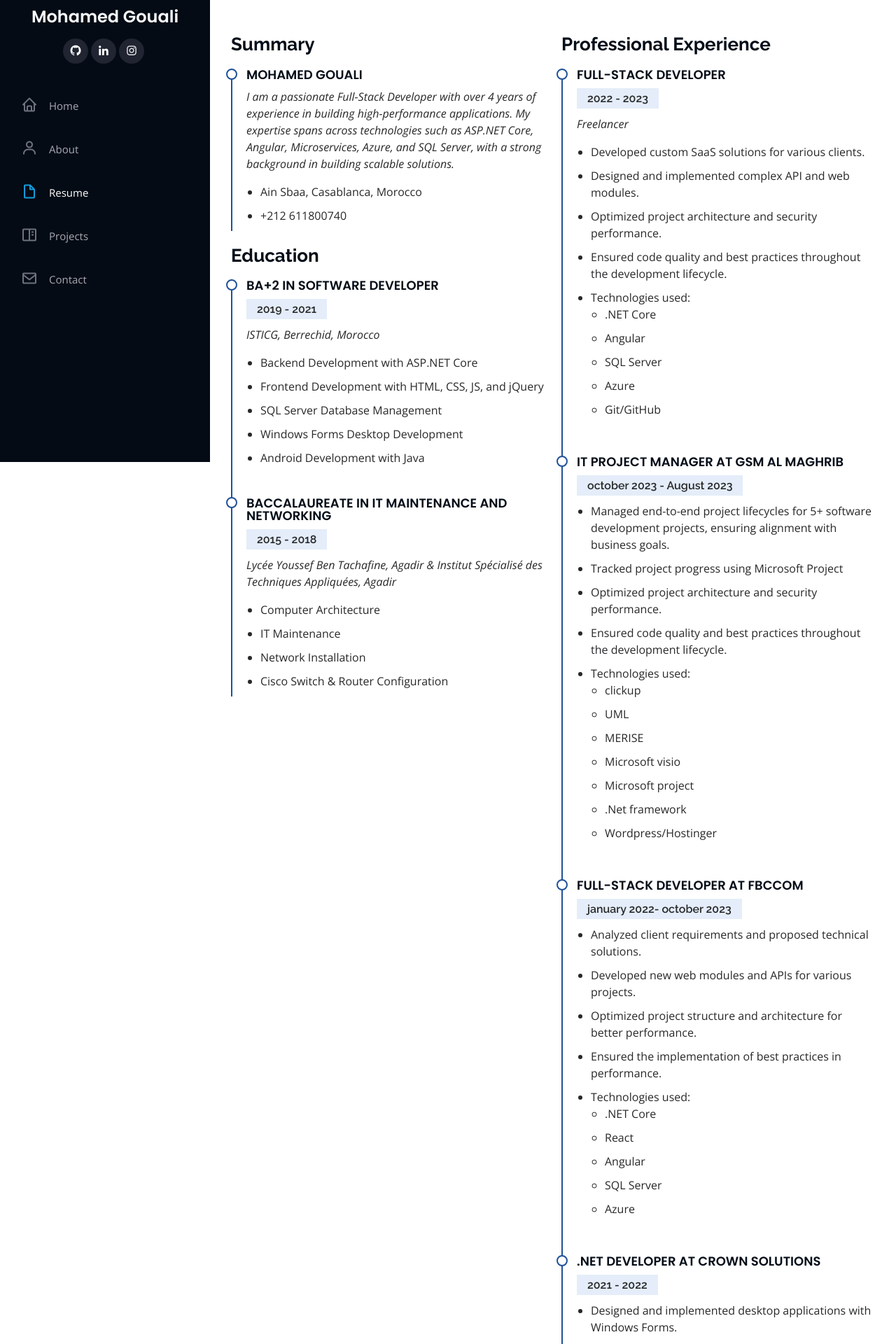
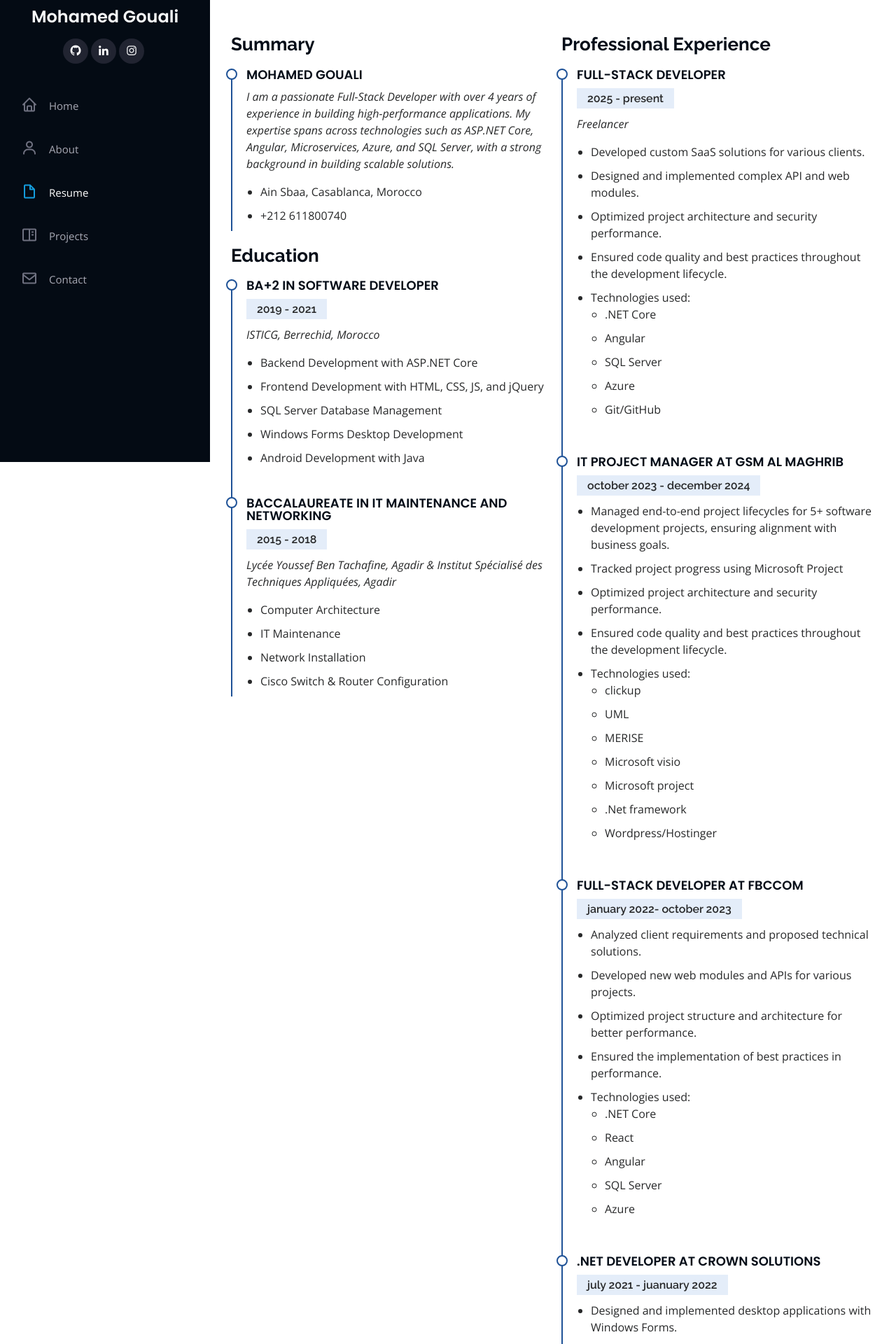
Before and after one commit to gouali-med/my-portfolio, a React (Create React App) app: page /Resume in a window 1280 px wide. Shown: the part 140-2060 px from the top of the page at 70% size. Built offline with nearby package versions, Linux system fonts and the light colour scheme.

Commit message:
Update Resume.jsx

```diff
--- a/src/Components/Resume.jsx
+++ b/src/Components/Resume.jsx
@@ -54,7 +54,7 @@ function Resume() {
               <h3 class="resume-title">Professional Experience</h3>
               <div class="resume-item">
                 <h4>Full-Stack Developer</h4>
-                <h5>2022 - 2023</h5>
+                <h5>2025 - present</h5>
                 <p><em>Freelancer</em></p>
                 <ul>
                   <li>Developed custom SaaS solutions for various clients.</li>
@@ -75,7 +75,7 @@ function Resume() {
 
               <div class="resume-item">
                 <h4>IT Project manager at GSM AL MAGHRIB</h4>
-                <h5>october 2023 - August 2023</h5>
+                <h5>october 2023 - december 2024</h5>
                 <ul>
                   <li> Managed end-to-end project lifecycles for 5+ software development projects, ensuring alignment with business goals.</li>
                   <li>Tracked project progress using Microsoft Project</li>
@@ -118,7 +118,7 @@ function Resume() {
 
               <div class="resume-item">
                 <h4>.NET Developer at Crown Solutions</h4>
-                <h5>2021 - 2022</h5>
+                <h5>july 2021 - juanuary 2022</h5>
                 <ul>
                   <li>Designed and implemented desktop applications with Windows Forms.</li>
                   <li>Optimized code for improved performance and security.</li>
```
